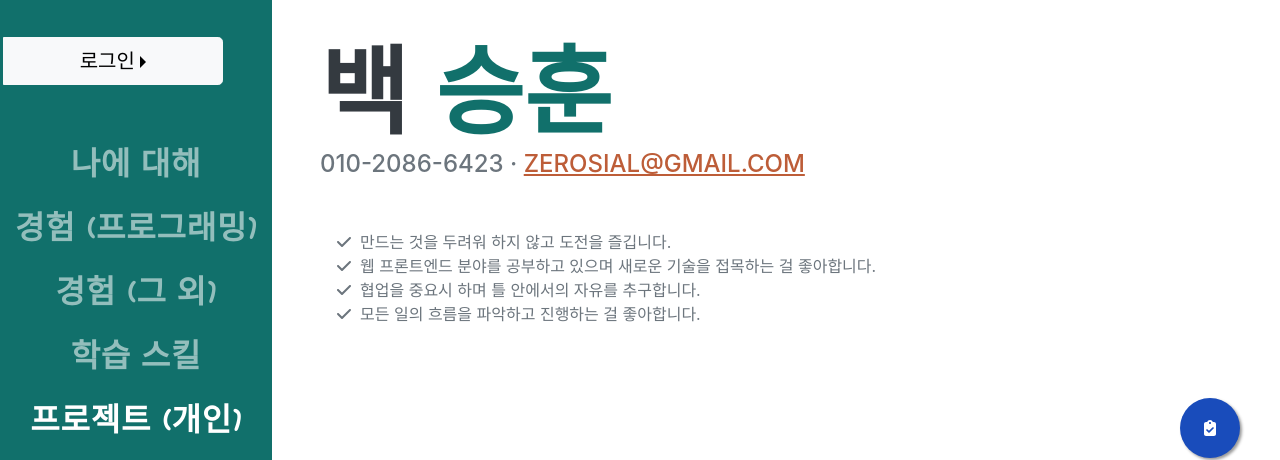
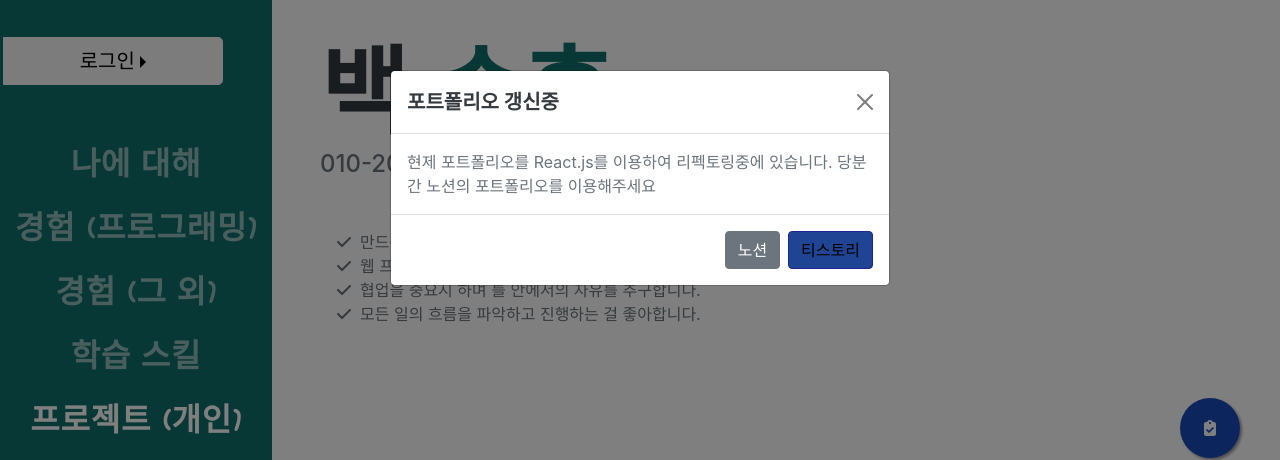
Before and after one commit to zerosial/CielUI, a website: page index.html in a window 1280 px wide. Shown: the part 222-682 px from the top of the page. Drawn offline with nearby package versions, Linux system fonts and the light colour scheme; no server answers; a web font is replaced by a local one.

Commit message:
🔨Refactor: React 변경을 위한 보수공사중

```diff
--- a/index.html
+++ b/index.html
@@ -32,6 +32,28 @@
     <link href="css/styles.css" rel="stylesheet" />
   </head>
   <body id="page-top">
+    <!-- Modal-->
+    <div class="modal" id="myModal" tabindex="-1" aria-labelledby="exampleModalLabel" aria-hidden="true">
+      <div class="modal-dialog modal-dialog-centered">
+        <div class="modal-content">
+          <div class="modal-header">
+            <h5 class="modal-title" id="exampleModalLabel">포트폴리오 갱신중</h5>
+            <button type="button" class="btn-close" data-bs-dismiss="modal" aria-label="Close"></button>
+          </div>
+          <div class="modal-body">
+            현제 포트폴리오를 React.js를 이용하여 리펙토링중에 있습니다.
+            당분간 노션의 포트폴리오를 이용해주세요
+          </div>
+          <div class="modal-footer">
+            <a href="https://shard-cheshire-432.notion.site/54b46a4fb5a94defa512516a1d3f4a5a"
+              ><button type="button" class="btn btn-secondary" data-bs-dismiss="modal">노션</button></a>
+              <a href="https://zerosial.tistory.com/"
+              ><button type="button" class="btn btn-primary">티스토리</button>
+            </a>
+          </div>
+        </div>
+      </div>
+    </div>
     <!-- Navigation-->
     <nav
       class="navbar navbar-expand-lg navbar-dark bg-primary fixed-top"
--- a/src/index.js
+++ b/src/index.js
@@ -1,3 +1,5 @@
+new bootstrap.Modal(document.getElementById("myModal")).toggle();
+
 window.addEventListener("DOMContentLoaded", (event) => {
   // Activate Bootstrap scrollspy on the main nav element
   const sideNav = document.body.querySelector("#sideNav");
```
